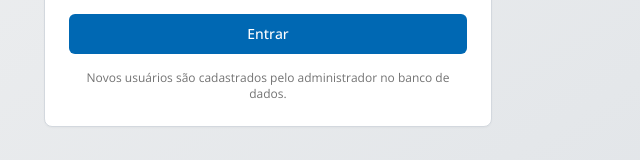
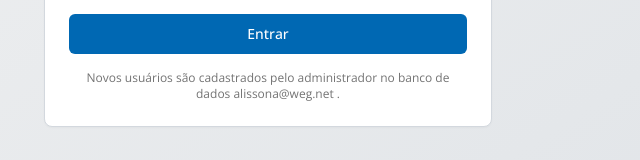
Before and after one commit to AlissonSantos02/normastouch-weg, a React (Vite) app: page /auth in a window 1280 px wide. Shown: the part 514-674 px from the top of the page, without its empty margins (372-1012 px from the left). Built offline with nearby package versions, Linux system fonts and the light colour scheme; no server answers; the database is empty; the HTML template or start-up script is replaced by a standard one.

Commit message:
Edit Auth.tsx

```diff
--- a/src/pages/Auth.tsx
+++ b/src/pages/Auth.tsx
@@ -81,7 +81,7 @@ export default function Auth() {
           </form>
           <div className="mt-4 text-center">
             <p className="text-xs text-muted-foreground">
-              Novos usuários são cadastrados pelo administrador no banco de dados.
+              Novos usuários são cadastrados pelo administrador no banco de dados alissona@weg.net .
             </p>
           </div>
         </CardContent>
```
